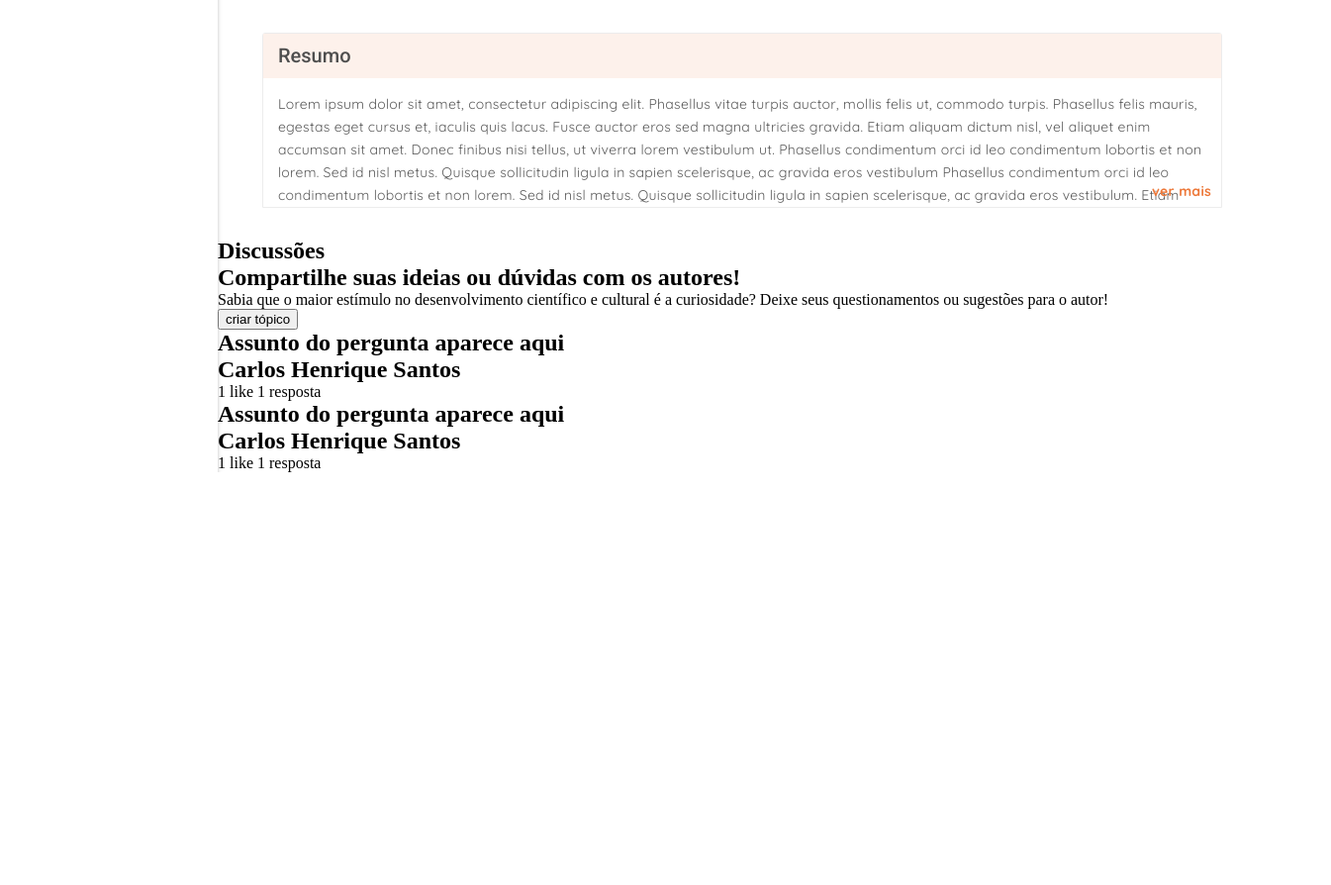
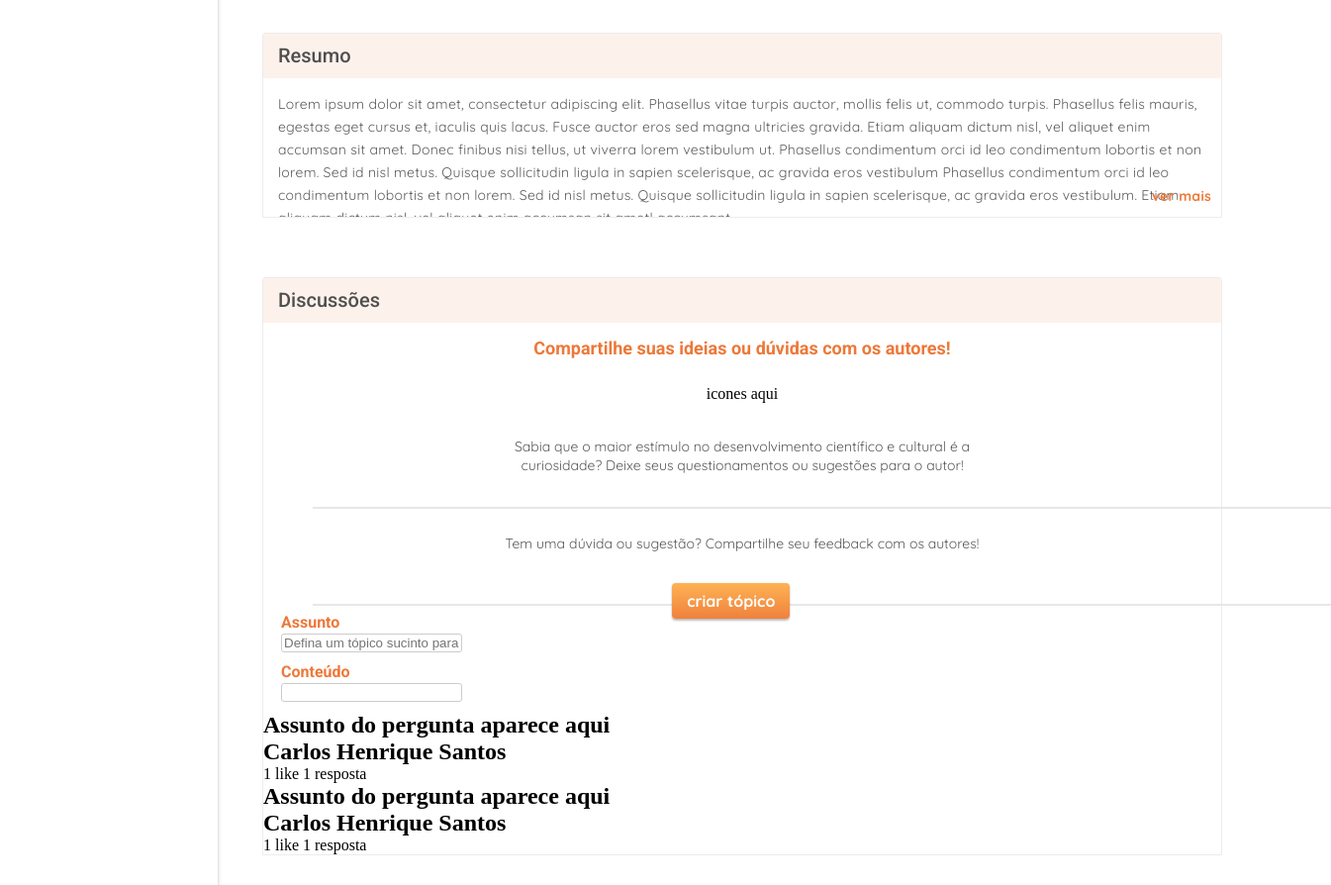
Before and after one commit to gustavomarim/slaca-2019, a plain HTML site: page index.html in a window 1280 px wide. Shown: the part 698-1592 px from the top of the page at 99% size, 1345 px wide, since content can reach past the window. Before the commit the page ends 1175 px from the top, so only its background shows below. Drawn offline with Linux system fonts and the light colour scheme.

Commit message:
Sessão Discussões

```diff
--- a/css/style.css
+++ b/css/style.css
@@ -393,7 +393,7 @@ a {
 }
 
 .p-parcial {
-  height  : 100px;
+  height  : 110px;
   overflow: hidden;
 }
 
@@ -411,7 +411,7 @@ a {
   color         : #ED7839;
   position      : absolute;
   right         : 10px;
-  bottom        : 5px;
+  bottom        : 10px;
   cursor        : pointer;
 }
 
@@ -420,6 +420,109 @@ a {
   grid-column: 2;
 }
 
+.discussoes-container {
+  border       : 1px solid #ececec;
+  border-radius: 3px 3px 0 0;
+  margin       : 30px 45px;
+  position     : relative;
+}
+
+
+.h1-discussoes {
+  font-family: 'Roboto', sans-serif;
+  font-style : normal;
+  font-weight: 500;
+  font-size  : 20px;
+  line-height: 25px;
+  padding    : 10px 15px;
+  color      : #4E4E4E;
+  background : #FDF1EB;
+}
+
+.h2-discussoes {
+  font-family   : 'Roboto', sans-serif;
+  font-style    : normal;
+  font-weight   : 700;
+  font-size     : 1.125em;
+  line-height   : 21px;
+  color         : #ED7839;
+  text-align    : center;
+  padding-top   : 15px;
+  padding-bottom: 27px;
+}
+
+.icones {
+  display        : flex;
+  justify-content: center;
+  align-items    : center;
+  margin-bottom  : 35px;
+}
+
+.p-discussoes {
+  font-family  : 'Quicksand', sans-serif;
+  font-style   : normal;
+  font-weight  : 400;
+  font-size    : .875em;
+  line-height  : 19px;
+  max-width    : 90ch;
+  color        : #595959;
+  text-align   : center;
+  padding      : 0 216px;
+  margin-bottom: 60px;
+  position     : relative;
+}
+
+.p-discussoes::before {
+  content : '';
+  position: absolute;
+  width   : 1027px;
+  height  : 0px;
+  left    : 50px;
+  top     : 70px;
+  border  : 1px solid #E7E7E7;
+  z-index : 200;
+}
+
+.btn-criar-topico {
+  font-family  : 'Quicksand', sans-serif;
+  font-style   : normal;
+  font-weight  : 700;
+  font-size    : 1em;
+  line-height  : 16px;
+  padding      : 10px 15px;
+  text-align   : center;
+  color        : #FFFFFF;
+  background   : linear-gradient(180deg, #FEB254 0%, #F0813D 100%);
+  box-shadow   : 0px 0px 2px rgba(0, 0, 0, 0.12), 0px 2px 2px rgba(0, 0, 0, 0.24);
+  border-radius: 4px;
+  border       : none;
+  position     : absolute;
+  right        : 45%;
+  top          : 53%;
+  z-index      : 300;
+  cursor       : pointer;
+}
+
+.discussoes label {
+  font-family  : 'Roboto', sans-serif;
+  display      : block;
+  font-style   : normal;
+  font-weight  : 700;
+  font-size    : 1em;
+  line-height  : 19px;
+  color        : #ED7839;
+  padding      : 0 18px;
+  margin-bottom: 2px;
+}
+
+.discussoes input {
+  background   : #FFFFFF;
+  border       : 1px solid #CCCCCC;
+  box-sizing   : border-box;
+  border-radius: 3px;
+  margin       : 0 18px 10px;
+}
+
 /* RODAPÉ */
 .rodape {
   grid: 2;
--- a/index.html
+++ b/index.html
@@ -137,14 +137,34 @@
     </section>
 
     <section class="discussoes">
-      <h1 class="titulo-discussoes">Discussões</h1>
+      <div class="discussoes-container">
+        <h1 class="h1-discussoes">Discussões</h1>
 
-      <h2>Compartilhe suas ideias ou dúvidas com os autores!</h2>
+        <div class="container-ativado">
+          <h2 class="h2-discussoes">Compartilhe suas ideias ou dúvidas com os autores!</h2>
+
+          <div class="icones">
+            <p>icones aqui</p>
+          </div>
           <!-- inserir ícones Discussões -->
-      <p>Sabia que o maior estímulo no desenvolvimento científico e cultural é a curiosidade? Deixe seus questionamentos
+          <p class="p-discussoes">Sabia que o maior estímulo no desenvolvimento científico e cultural é a curiosidade?
+            Deixe seus
+            questionamentos
             ou sugestões para o autor!</p>
+        </div>
 
-      <button class="criar-topico">criar tópico</button>
+        <div class="container-desativado">
+          <p class="p-discussoes">Tem uma dúvida ou sugestão? Compartilhe seu feedback com os autores!</p>
+
+          <label class="assunto" for="assunto">Assunto</label>
+          <input type="text" name="assunto" id="assunto"
+            placeholder="Defina um tópico sucinto para notificar os autores...">
+
+          <label class="conteudo" for="conteudo">Conteúdo</label>
+          <input type="text" name="conteudo" id="conteudo">
+        </div>
+
+        <button class="btn-criar-topico">criar tópico</button>
 
         <div class="pergunta">
           <h1>Assunto do pergunta aparece aqui</h1>
@@ -161,6 +181,8 @@
           <span>1 like</span>
           <span>1 resposta</span>
         </div>
+      </div>
+
     </section>
 
     <footer class="rodape">
```
Lines whose indentation alone changed are shown as unchanged.
